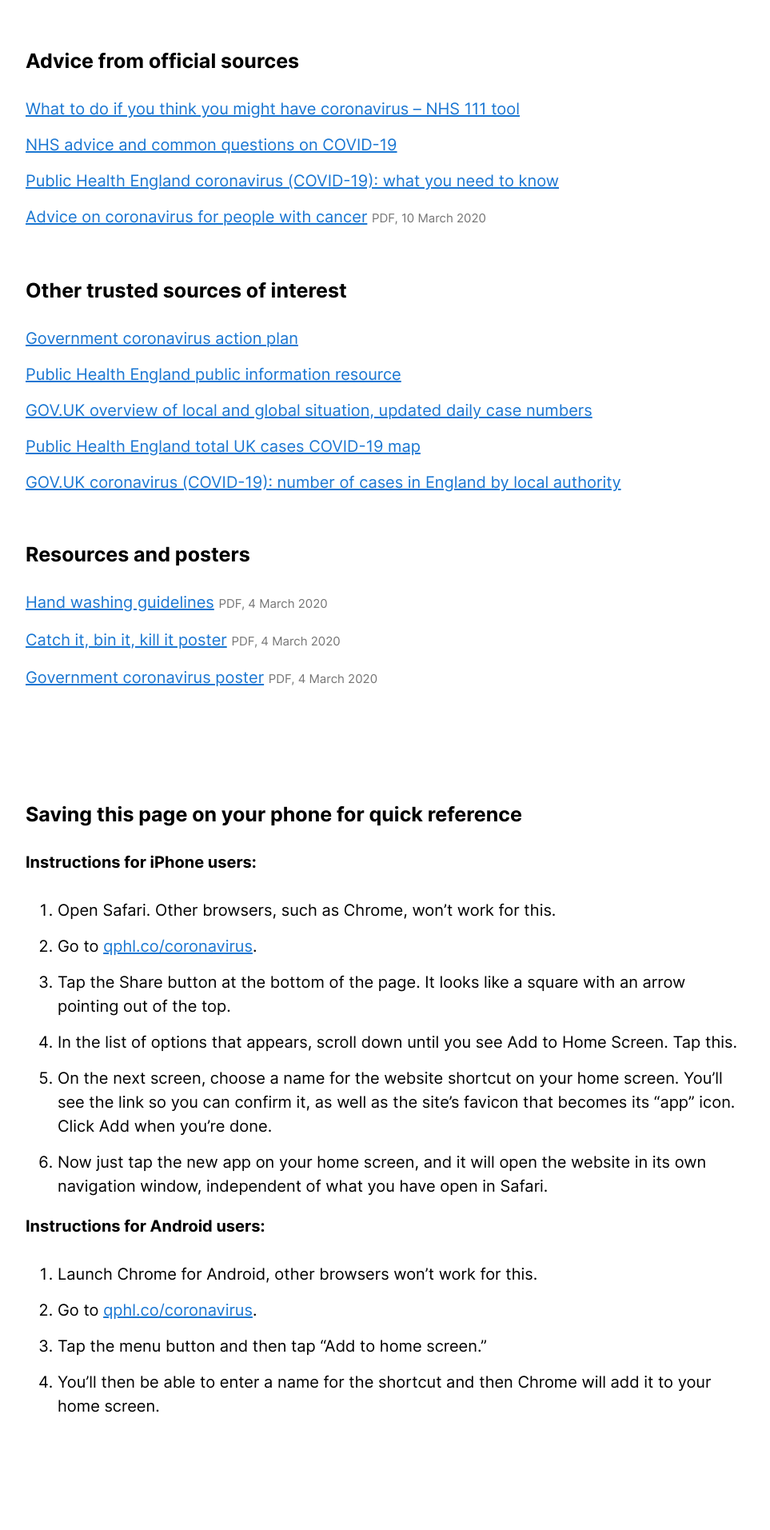
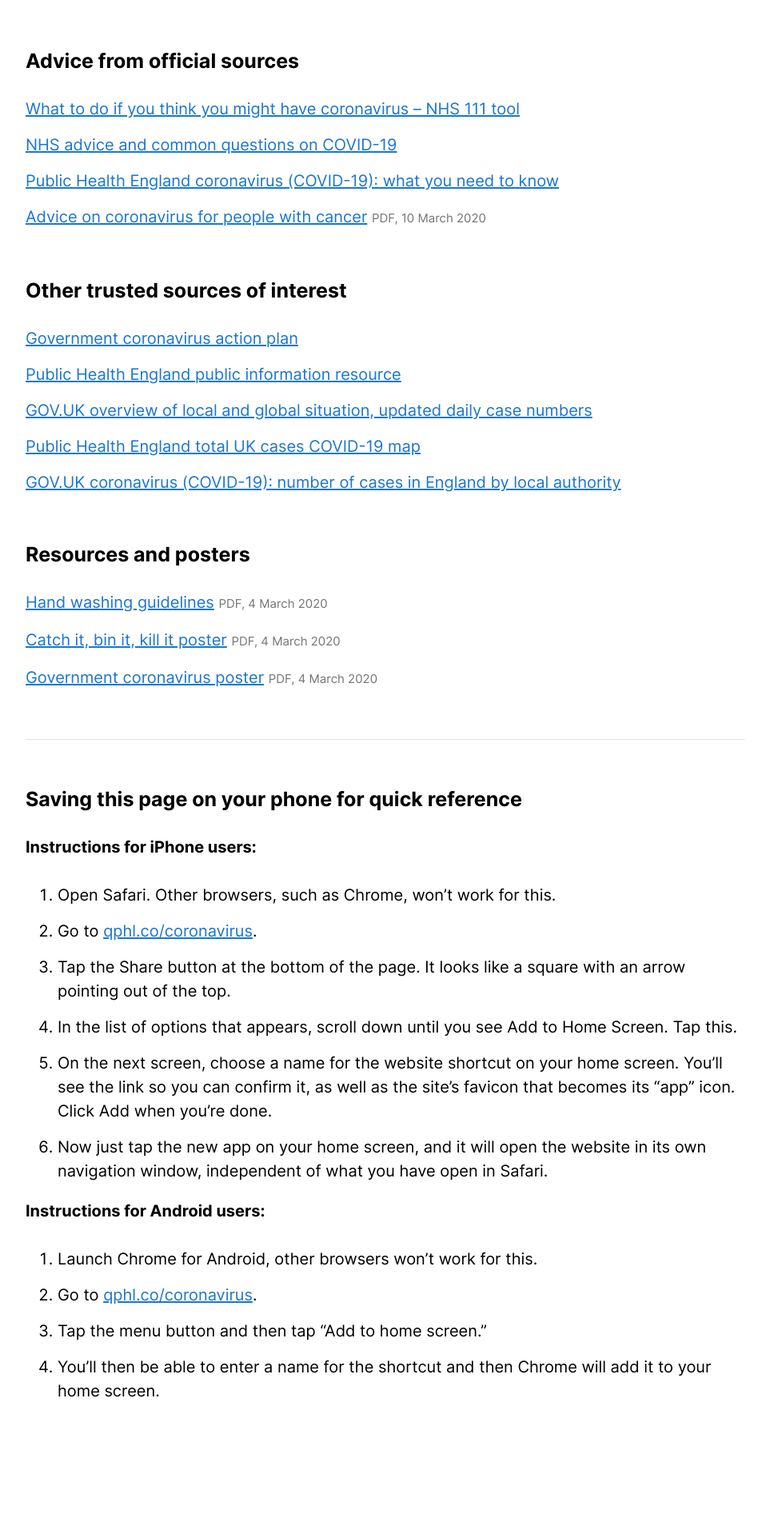
Before and after one commit to cognisant/qphl.co, a Jekyll site: the page built from coronavirus.md, in a window 1280 px wide. Shown: the part 836-2749 px from the top of the page at 80% size, without its empty margins (158-1121 px from the left). Built offline with Jekyll 4.4.1, drawn with Linux system fonts in a browser that asks for light colours.

Commit message:
Fixes HR styles

```diff
--- a/_includes/header.html
+++ b/_includes/header.html
@@ -27,7 +27,7 @@
         :root {
             --color-blue-700: #1976D2;
             --color-blue-900: #0D47A1;
-            --colo-grey-300:  #E0E0E0;
+            --color-grey-300: #E0E0E0;
             --color-grey-600: #757575;
             --color-grey-900: #212121;
             --color-white: #FFFFFF;
@@ -83,7 +83,8 @@
         hr {
             background-color: var(--color-grey-300);
             border: none;
-            height: 1rem;
+            display: block;
+            height: 1px;
             margin: 3rem 0 calc(3rem - 1px);
         }
         li {
```
